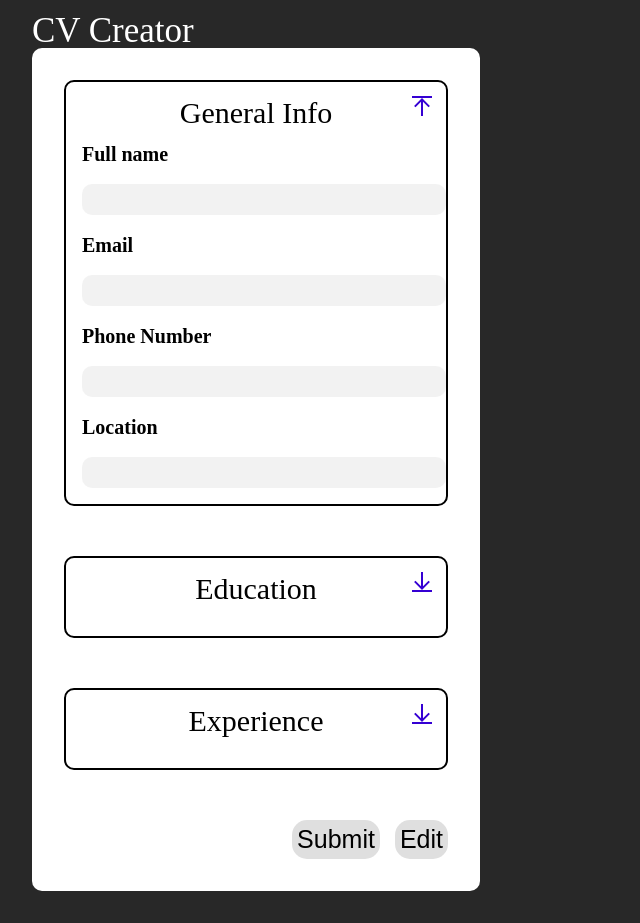
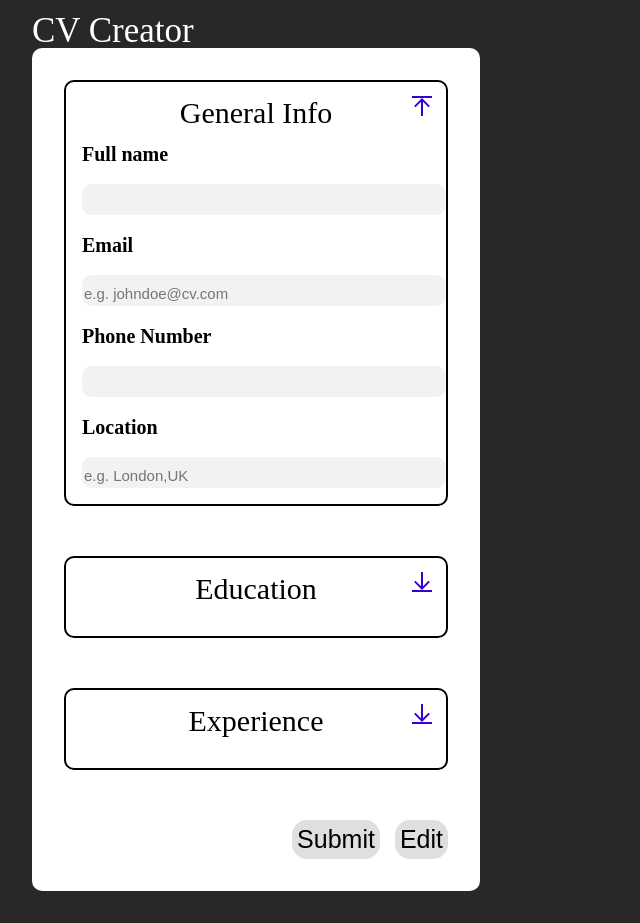
Before and after one commit to Chris-Karampagias/CV-Application, a React (Vite) app: page / in a window 1280 px wide. Shown: the whole page, without its empty margins (0-640 px from the left). Built offline with nearby package versions, Linux system fonts and the light colour scheme.

Commit message:
Add value state to inputs + placeholder text

```diff
--- a/src/components/educational-experience.jsx
+++ b/src/components/educational-experience.jsx
@@ -5,6 +5,26 @@ import { useState } from "react";
 
 export default function EducationalExperience() {
   const [state, setState] = useState("closed");
+  const [school, setSchool] = useState("");
+  const [study, setStudy] = useState("");
+  const [from, setFrom] = useState("");
+  const [to, setTo] = useState("");
+
+  function changeSchool(e) {
+    setSchool(e.target.value);
+  }
+
+  function changeStudy(e) {
+    setStudy(e.target.value);
+  }
+
+  function changeFrom(e) {
+    setFrom(e.target.value);
+  }
+
+  function changeTo(e) {
+    setTo(e.target.value);
+  }
 
   function open() {
     setState("open");
@@ -28,11 +48,41 @@ export default function EducationalExperience() {
           />
           <form action="">
             <label htmlFor="school-name">School Name </label>
-            <input type="text" id="school-name" />
+            <input
+              type="text"
+              id="school-name"
+              value={school}
+              onInput={changeSchool}
+            />
             <label htmlFor="title-of-study">Title of study </label>
-            <input type="text" id="title-of-study" />
-            <label htmlFor="date-of-study">Date of study </label>
-            <input type="text" id="date-of-study" />
+            <input
+              type="text"
+              id="title-of-study"
+              value={study}
+              onInput={changeStudy}
+            />
+            <div className="study-duration-container">
+              <div className="date-container">
+                <label htmlFor="from">Start Date </label>
+                <input
+                  type="text"
+                  id="from"
+                  value={from}
+                  onInput={changeFrom}
+                  placeholder="e.g. 10/7/2016"
+                />
+              </div>
+              <div className="date-container">
+                <label htmlFor="to">End Date </label>
+                <input
+                  type="text"
+                  id="to"
+                  value={to}
+                  onInput={changeTo}
+                  placeholder="e.g. 20/8/2020"
+                />
+              </div>
+            </div>
           </form>
         </>
       ) : (
--- a/src/components/general-info.jsx
+++ b/src/components/general-info.jsx
@@ -5,6 +5,26 @@ import { useState } from "react";
 
 export default function GeneralInfo() {
   const [state, setState] = useState("open");
+  const [name, setName] = useState("");
+  const [email, setEmail] = useState("");
+  const [phone, setPhone] = useState("");
+  const [location, setLocation] = useState("");
+
+  function changeName(e) {
+    setName(e.target.value);
+  }
+
+  function changeEmail(e) {
+    setEmail(e.target.value);
+  }
+
+  function changePhone(e) {
+    setPhone(e.target.value);
+  }
+
+  function changeLocation(e) {
+    setLocation(e.target.value);
+  }
 
   function open() {
     setState("open");
@@ -29,13 +49,25 @@ export default function GeneralInfo() {
           />
           <form action="">
             <label htmlFor="name">Full name </label>
-            <input type="text" id="name" />
+            <input type="text" id="name" value={name} onInput={changeName} />
             <label htmlFor="email">Email </label>
-            <input type="email" id="email" />
+            <input
+              type="email"
+              id="email"
+              value={email}
+              onInput={changeEmail}
+              placeholder="e.g. johndoe@cv.com"
+            />
             <label htmlFor="phone">Phone Number </label>
-            <input type="tel" id="phone" />
+            <input type="tel" id="phone" value={phone} onInput={changePhone} />
             <label htmlFor="location">Location </label>
-            <input type="text" id="location" />
+            <input
+              type="text"
+              id="location"
+              value={location}
+              onInput={changeLocation}
+              placeholder="e.g. London,UK"
+            />
           </form>
         </>
       ) : (
--- a/src/components/practical-experience.jsx
+++ b/src/components/practical-experience.jsx
@@ -5,6 +5,27 @@ import { useState } from "react";
 
 export default function PracticalExperience() {
   const [state, setState] = useState("closed");
+  const [company, setCompany] = useState("");
+  const [position, setPosition] = useState("");
+  const [from, setFrom] = useState("");
+  const [to, setTo] = useState("");
+  const [desc, setDesc] = useState("");
+
+  function changeCompany(e) {
+    setCompany(e.target.value);
+  }
+
+  function changePosition(e) {
+    setPosition(e.target.value);
+  }
+
+  function changeFrom(e) {
+    setFrom(e.target.value);
+  }
+
+  function changeTo(e) {
+    setTo(e.target.value);
+  }
 
   function open() {
     setState("open");
@@ -12,6 +33,10 @@ export default function PracticalExperience() {
 
   function close() {
     setState("closed");
+  }
+
+  function changeDesc(e) {
+    setDesc(e.target.value);
   }
 
   const opened = state === "open";
@@ -30,21 +55,50 @@ export default function PracticalExperience() {
           <form action="">
             <div className="company-container">
               <label htmlFor="company-name">Company name </label>
-              <input type="text" id="company-name" />
+              <input
+                type="text"
+                id="company-name"
+                value={company}
+                onInput={changeCompany}
+              />
               <label htmlFor="position-title">Position title </label>
-              <input type="text" id="position-title" />
+              <input
+                type="text"
+                id="position-title"
+                value={position}
+                onInput={changePosition}
+              />
               <div className="job-duration-container">
                 <div className="date-container">
                   <label htmlFor="from">Start Date </label>
-                  <input type="text" id="from" />
+                  <input
+                    type="text"
+                    id="from"
+                    value={from}
+                    onInput={changeFrom}
+                    placeholder="e.g. 10/7/2016"
+                  />
                 </div>
                 <div className="date-container">
                   <label htmlFor="to">End Date </label>
-                  <input type="text" id="to" />
+                  <input
+                    type="text"
+                    id="to"
+                    value={to}
+                    onInput={changeTo}
+                    placeholder="e.g. 20/8/2020"
+                  />
                 </div>
               </div>
               <label htmlFor="main-responsibilities">Description </label>
-              <textarea id="main-responsibilities" rows="5" cols="2" />
+              <textarea
+                id="main-responsibilities"
+                rows="5"
+                cols="2"
+                value={desc}
+                onInput={changeDesc}
+                placeholder="e.g. Worked on the front end of Reddit's web page..."
+              />
             </div>
           </form>
         </>
--- a/src/styles/cv-creator.css
+++ b/src/styles/cv-creator.css
@@ -107,7 +107,8 @@ form,
   transform: scale(1.1) translate(-50%, 50%);
 }
 
-.job-duration-container {
+.job-duration-container,
+.study-duration-container {
   display: flex;
   justify-content: space-between;
   max-width: 400px;
@@ -137,3 +138,8 @@ textarea:focus {
   border: 1px solid #3500d3;
   background-color: white;
 }
+
+input::placeholder,
+textarea::placeholder {
+  font-size: 15px;
+}
```
